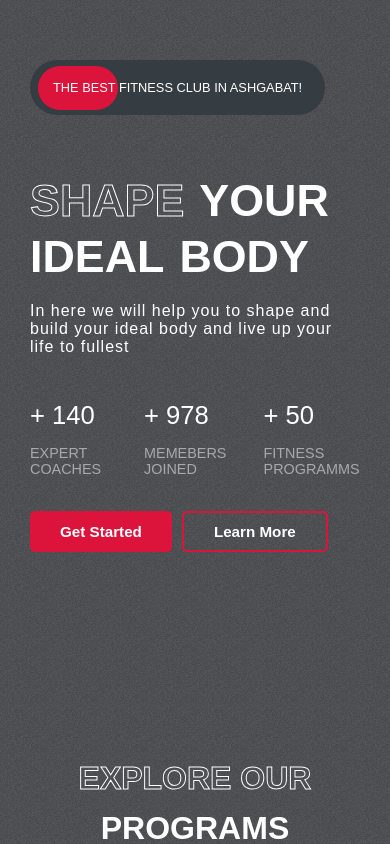
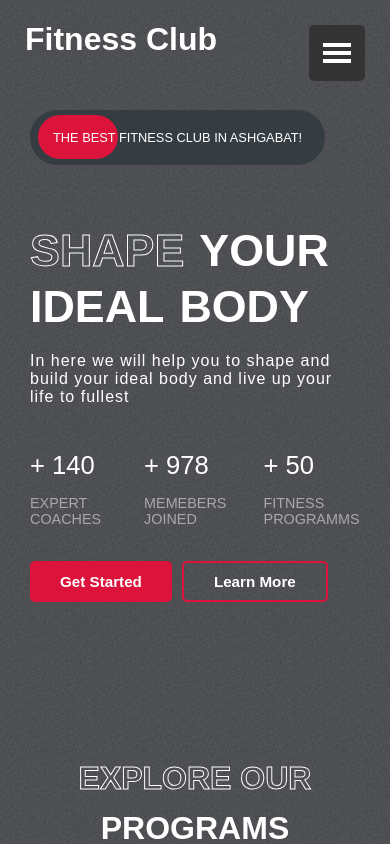
Before and after one commit to selim-kerimow/react-gym, a React (Vite) app: page / in a window 390 px wide. Shown: the top 844 px of the page. Built offline with nearby package versions, Linux system fonts and the light colour scheme.

Commit message:
made the Navbar responsive

```diff
--- a/src/App.tsx
+++ b/src/App.tsx
@@ -11,8 +11,10 @@ import WhyUs from "./components/WhyUs"
 
 const  App: React.FC = () => {
 
+
   return (
     <div className="app">
+
       <Hero />
       <Programs />
       <WhyUs />
--- a/src/components/Hero.tsx
+++ b/src/components/Hero.tsx
@@ -9,7 +9,7 @@ const Hero: React.FC = () => {
         <div className="hero">
 
             <div className="hero-left">
-                {/* <Navbar /> */}
+                <Navbar />
                 <div className='hero-best'>
                     <span>The best fitness club in Ashgabat!</span>
                     <motion.div
--- a/src/components/Navbar.tsx
+++ b/src/components/Navbar.tsx
@@ -1,21 +1,26 @@
-
-// css
+import { useState } from 'react'
 import '../css/navbar.css'
+import { GiHamburgerMenu } from 'react-icons/gi'
 
 
 const Navbar: React.FC = () => {
 
-
+    const [hamburger, setHamburger] = useState<boolean>(false)
 
     return (
         <div className='navbar'>
             <h1>Fitness Club</h1>
-            <nav className='navbar-nav'>
-                <li>Home</li>
-                <li>Programms</li>
-                <li>Why Us</li>
-                <li>Plans</li>
-                <li>Testimonials</li>
+
+            <div className='navbar-hamburger' onClick={() => setHamburger(true)}>
+                <GiHamburgerMenu color='white' size={32}/>
+            </div>
+
+            <nav className={`navbar-nav ${ hamburger ? 'show' : ''}`} >
+                <li onClick={() => setHamburger(false)}>Home</li>
+                <li onClick={() => setHamburger(false)}>Programms</li>
+                <li onClick={() => setHamburger(false)}>Why Us</li>
+                <li onClick={() => setHamburger(false)}>Plans</li>
+                <li onClick={() => setHamburger(false)}>Testimonials</li>
             </nav>
         </div>
     )
--- a/src/css/hero.css
+++ b/src/css/hero.css
@@ -106,6 +106,7 @@
     }
     .hero-best {
         font-size: 0.8rem;
+        margin-top: 30px;
     }
     .hero-text span {
         font-size: 2.8rem;
--- a/src/css/navbar.css
+++ b/src/css/navbar.css
@@ -17,3 +17,41 @@
     cursor: pointer;
     color: crimson;
 }
+
+.navbar-hamburger {
+    display: none;
+}
+
+.show {
+    display: none;
+    right: 25px;
+    top: 25px;
+    background-color: rgb(53, 52, 52);
+    line-height: 8px;
+    padding: 25px;
+    border-radius: 5px;
+    z-index: 100;
+}
+
+
+@media screen and (max-width: 830px) {
+    .navbar-nav {
+        display: none;
+        position: absolute;
+    }
+    .show {
+        display: flex;
+        flex-direction: column;
+        position: fixed;
+    }
+    .navbar-hamburger {
+        display: flex;
+        position: fixed;
+        top: 25px;
+        right: 25px;
+        background-color: rgb(53, 52, 52);
+        padding: 12px;
+        border-radius: 5px;
+        z-index: 99;
+    }
+}
```
